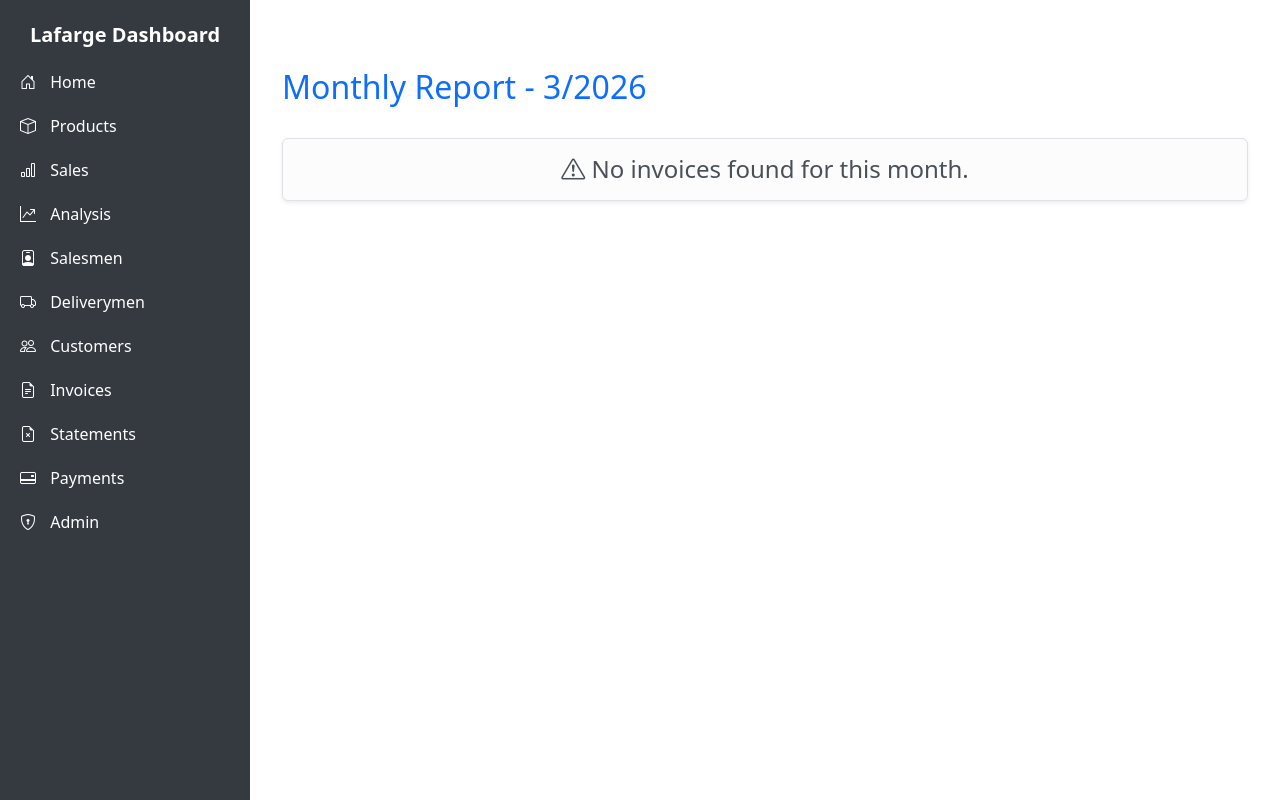
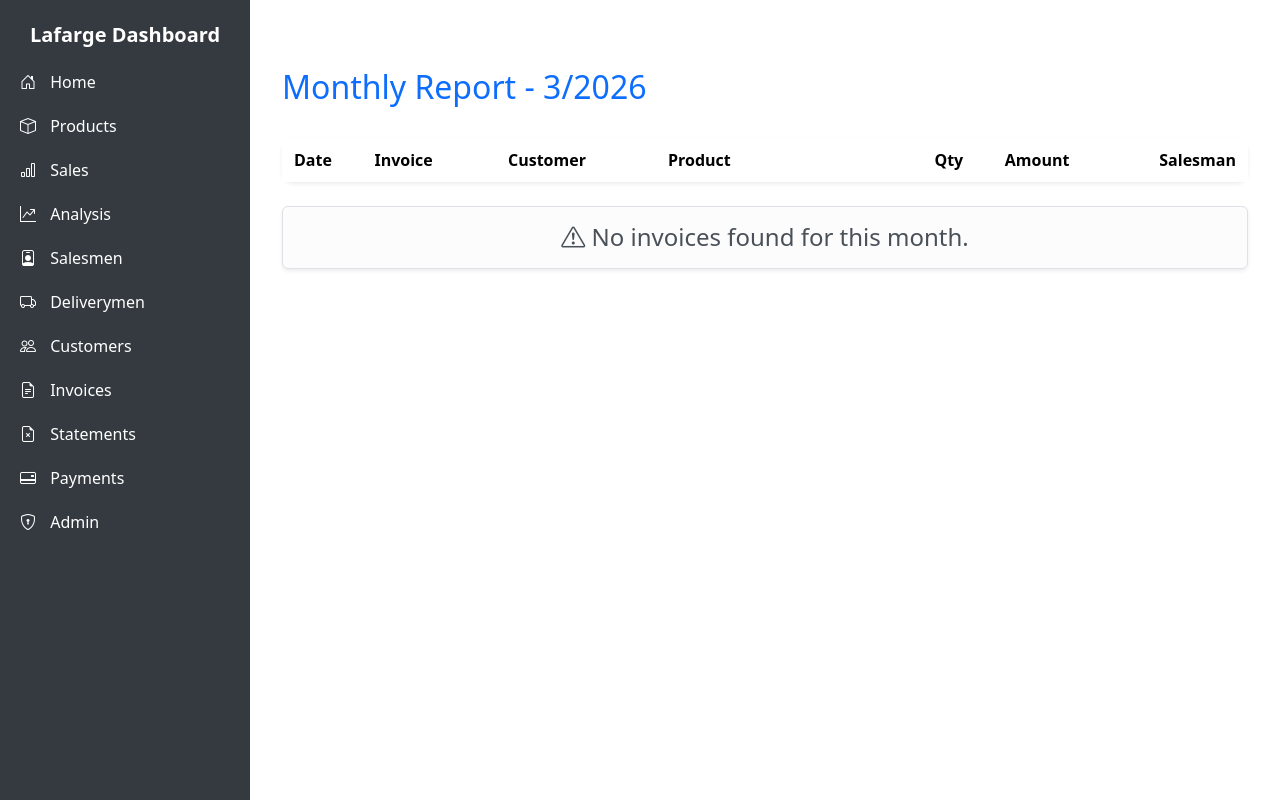
Before and after one commit to mfcc168/Lafarge-ERP-System, a Django app: page /invoices/monthly/2026/03/ in a window 1280 px wide. Run offline with Django 5.2, Linux system fonts and the light colour scheme; a user stored in the database is signed in; tables that the repository leaves empty hold one stand-in row (values such as "Sample post"); lists and menus that the app fills with data are empty; some libraries are stand-ins or nearby versions.

Commit message:
Update monthly_report.html

```diff
--- a/lafarge/invoice/templates/invoice/monthly_report.html
+++ b/lafarge/invoice/templates/invoice/monthly_report.html
@@ -6,30 +6,32 @@
         <h2 class="text-primary">Monthly Report - {{ month }}/{{ year }}</h2>
     </div>
 
-    {% for week_num, data in weeks.items %}
-    {% with valid_invoices=data.invoices|dictsort:"delivery_date" %}
-    {% if valid_invoices|length > 0 %}
-    <div class="card shadow-sm mb-4 border-0 rounded-3">
-        <div class="card-header bg-light d-flex justify-content-between align-items-center">
-            <h5 class="mb-0 fw-bold text-dark">Week {{ week_num }}</h5>
-            <span class="fs-5 fw-bold text-muted">Total: ${{ data.total|currency }}</span>
-        </div>
-        <div class="card-body bg-white rounded-bottom">
+    <div class="card shadow-sm border-0 rounded-3">
+        <div class="card-body bg-white p-0">
             <div class="table-responsive">
-                <table class="table align-middle border-0 table-sm">
+                <table class="table align-middle border-0 table-sm mb-0">
                     <thead class="bg-light text-dark">
                     <tr>
-                        <th style="width: 90px;">Date</th>
-                        <th style="width: 110px;">Invoice</th>
-                        <th style="min-width: 140px; max-width: 180px;">Customer</th>
-                        <th style="width: 80px;">Salesman</th>
-                        <th class="text-end" style="width: 100px;">Total Price</th>
-                        <th style="min-width: 280px;">Items</th>
+                        <th style="width: 95px;">Date</th>
+                        <th style="width: 115px;">Invoice</th>
+                        <th style="width: 40px;"></th>
+                        <th style="min-width: 160px; max-width: 200px;">Customer</th>
+                        <th style="min-width: 240px;">Product</th>
+                        <th class="text-end" style="width: 100px;">Qty</th>
+                        <th class="text-end" style="width: 120px;">Amount</th>
+                        <th style="width: 40px;"></th>
+                        <th style="width: 40px;"></th>
+                        <th style="width: 85px;">Salesman</th>
                     </tr>
                     </thead>
                     <tbody>
-                    {% for invoice in valid_invoices %}
+                    {% for week_num, data in weeks.items %}
+                    {% for invoice in data.invoices|dictsort:"delivery_date" %}
                     {% if invoice.total_price > 0 %}
+
+                        <!-- Normal Items with Bonus Support -->
+                        {% for item in invoice.invoiceitem_set.all %}
+                        {% if item.product_type == "normal" %}
                         <tr class="{% cycle 'table-row-light' 'table-row-dark' %}">
                             <td class="text-nowrap">{{ invoice.delivery_date }}</td>
                             <td>
@@ -38,58 +40,65 @@
                                     #{{ invoice.number }}
                                 </a>
                             </td>
+                            <td></td>
                             <td class="fw-semibold" style="word-break: break-word; line-height: 1.3;">
                                 {{ invoice.customer.name }}
                             </td>
+                            <td class="fw-medium">
+                                {{ item.product.name }}
+                            </td>
+                            <td class="text-end fw-semibold">
+                                {{ item.quantity }}
+                                <!-- Bonus indicator -->
+                                {% for bonus in invoice.invoiceitem_set.all %}
+                                    {% if bonus.product.id == item.product.id and bonus.product_type != "normal" %}
+                                        <span class="badge bg-warning text-dark ms-1">+{{ bonus.quantity }}</span>
+                                    {% endif %}
+                                {% endfor %}
+                            </td>
+                            <td class="text-end fw-bold text-success">
+                                HK$ {{ item.sum_price|currency }}
+                            </td>
+                            <td></td>
+                            <td></td>
                             <td><span class="badge bg-secondary text-white">{{ invoice.salesman.code }}</span></td>
-                        <td class="text-end fw-bold text-success">${{ invoice.total_price|currency }}</td>
-
-                        <!-- Items Column - Price aligned LEFT -->
-                        <td>
-                            <ul class="list-unstyled mb-0 small">
-                                {% for item in invoice.invoiceitem_set.all %}
-                                <li class="mb-3">
-                                    {% if item.product_type == "normal" %}
-                                        <div>
-                                            <span class="fw-semibold">{{ item.product.name }}</span>
-                                            <span class="ms-2 text-muted">({{ item.quantity }})</span>
-                                        </div>
-                                        <div class="fw-bold text-success mt-1">
-                                            HK$ {{ item.sum_price|currency }}
-                                        </div>
-                                    {% else %}
-                                        <div class="text-danger">
-                                            <span class="fw-semibold">{{ item.product.name }}</span>
-                                            <span class="ms-2">({{ item.quantity }})</span>
-                                            <span class="badge bg-danger text-white ms-2">{{ item.product_type }}</span>
-                                        </div>
+                        </tr>
                         {% endif %}
-                                </li>
                         {% endfor %}
 
+                        <!-- Additional Items -->
                         {% for item in invoice.additionalitem_set.all %}
-                                <li class="mb-3 text-info">
-                                    <div>
-                                        <span>{{ item.description }}</span>
-                                    </div>
-                                    <div class="fw-bold text-info mt-1">
+                        <tr class="{% cycle 'table-row-light' 'table-row-dark' %}">
+                            <td class="text-nowrap">{{ invoice.delivery_date }}</td>
+                            <td>
+                                <a href="{% url 'invoice_detail' invoice.number %}"
+                                   class="text-decoration-none fw-bold text-primary">
+                                    #{{ invoice.number }}
+                                </a>
+                            </td>
+                            <td></td>
+                            <td class="fw-semibold" style="word-break: break-word; line-height: 1.3;">
+                                {{ invoice.customer.name }}
+                            </td>
+                            <td class="fw-medium text-info">{{ item.description }}</td>
+                            <td class="text-end text-muted">-</td>
+                            <td class="text-end fw-bold text-info">
                                 HK$ {{ item.price|currency }}
-                                    </div>
-                                </li>
+                            </td>
+                            <td></td>
+                            <td></td>
+                            <td><span class="badge bg-secondary text-white">{{ invoice.salesman.code }}</span></td>
+                        </tr>
                         {% endfor %}
-                            </ul>
-                        </td>
-                    </tr>
+
                     {% endif %}
+                    {% endfor %}
                     {% endfor %}
                     </tbody>
                 </table>
             </div>
         </div>
     </div>
-    {% endif %}
-    {% endwith %}
-    {% endfor %}
 
     {% if monthly_total > 0 %}
     <div class="alert alert-secondary text-center mt-4 shadow-sm">
@@ -112,7 +121,7 @@
 .table th, .table td {
     border: none !important;
     padding: 10px 12px;
-    vertical-align: top !important;
+    vertical-align: middle !important;
 }
 
 /* Alternating Row Colors */
@@ -122,17 +131,6 @@
 
 .table-row-dark {
     background-color: #ffffff !important;
-}
-
-/* Items list styling */
-ul.list-unstyled li {
-    padding-bottom: 10px;
-    border-bottom: 1px dashed #eee;
-}
-
-ul.list-unstyled li:last-child {
-    border-bottom: none;
-    padding-bottom: 0;
 }
 
 /* Card Styling */
```
Lines whose indentation alone changed are shown as unchanged.
